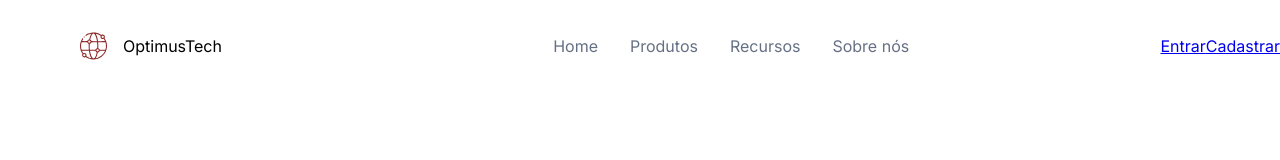
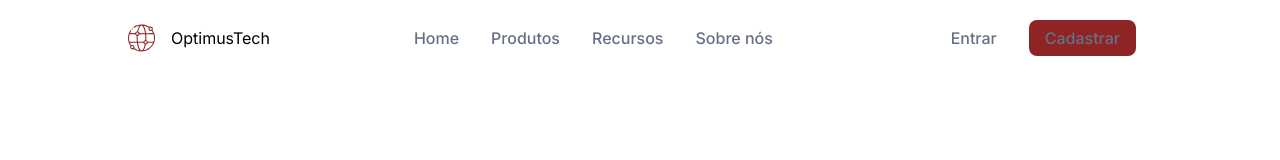
Before and after one commit to DanniHimouto/operation-contracts, a plain HTML site: page index.html in a window 1280 px wide. Drawn offline with Linux system fonts and the light colour scheme.

Commit message:
cabeçalho feito

```diff
--- a/css/header.css
+++ b/css/header.css
@@ -1,13 +1,14 @@
 .cabecalho {
     display: flex;
     justify-content: space-between;
+    margin-top: 1.5em;
 }
 
 .container {
     display: flex;
     justify-content: center;
     align-items: center;
-    margin: 2em 5em;
+    margin: 0 8em;
 }
 
 .container__titulo {
@@ -16,6 +17,7 @@
 
 .container__lista {
     display: flex;
+    margin-right: auto;
 }
 
 .container__item {
@@ -26,13 +28,33 @@
 .container__link {
     text-decoration: none;
     color: var(--cinza);
+    font-weight: 500;
+    line-height: 24px;
 }
 
 .container__botao {
     display: flex;
+    margin-right: 8em;
 }
 
 .botao {
     display: flex;
     align-items: center;
 }
+
+.botao__entrar, .botao__cadastrar {
+    padding: 0 1em;
+}
+
+.link__botao {
+    background-color: var(--vermelho);
+    padding: 0.5em 1em;
+    border-radius: 8px;
+}
+
+.botao__link {
+    text-decoration: none;
+    font-weight: 500;
+    line-height: 24px;
+    color: var(--cinza);
+}
--- a/index.html
+++ b/index.html
@@ -37,7 +37,7 @@
                     <a href="#" class="botao__link">Entrar</a>
                 </li>
                 <li class="botao__cadastrar">
-                    <a href="#" class="botao__link">Cadastrar</a>
+                    <a href="#" class="botao__link link__botao">Cadastrar</a>
                 </li>
             </ul>
         </div>
```
